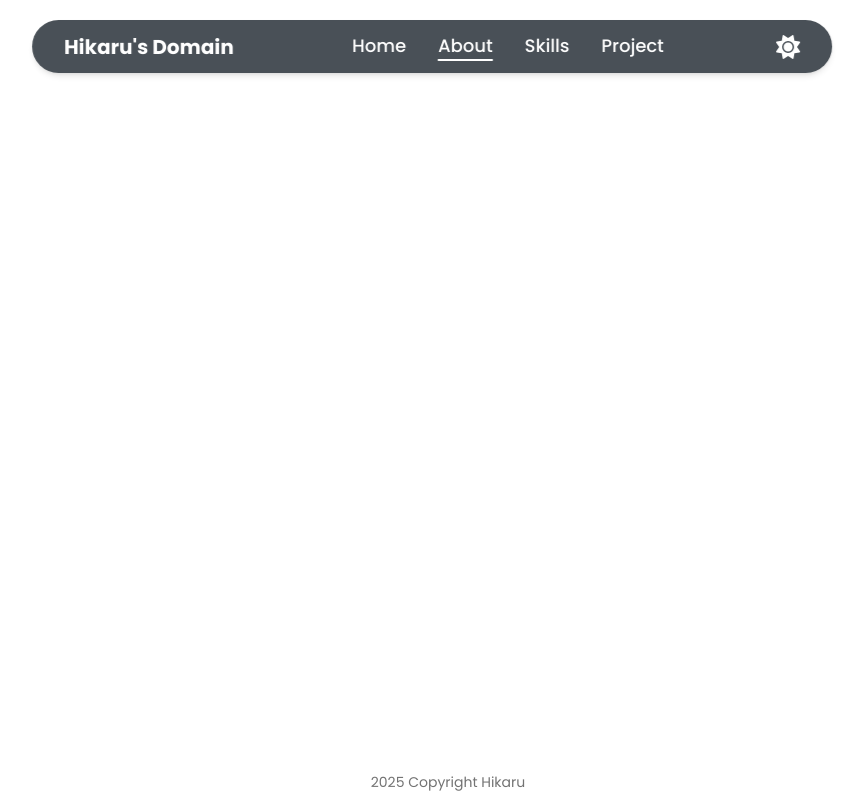
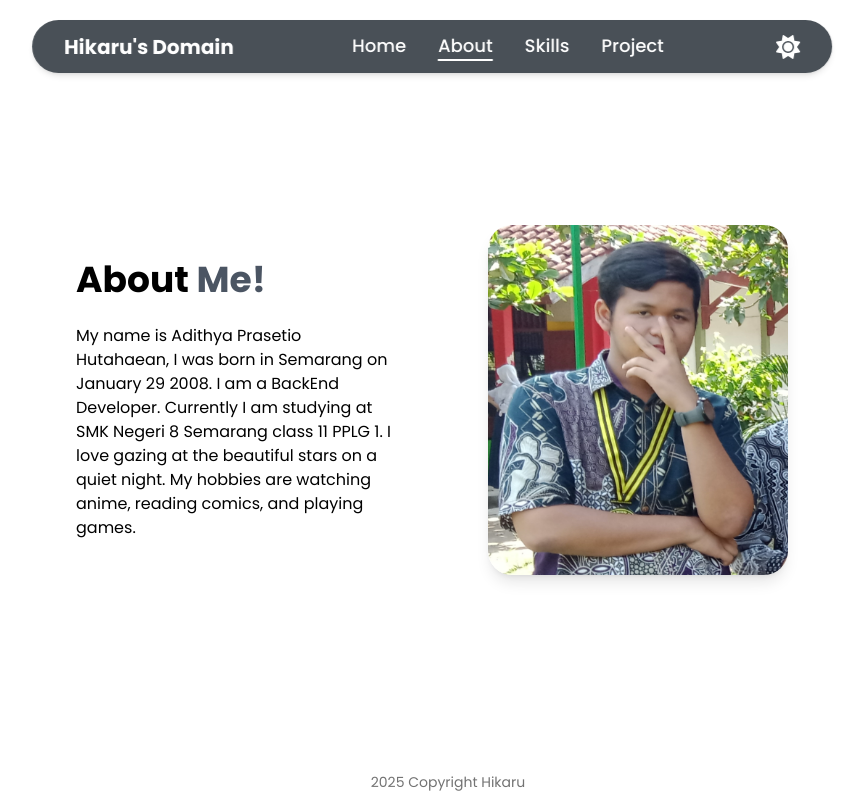
Before and after one commit to HikaruYo/Portofolio-Next, a Next.js app: page /about in a window 1280 px wide. Shown: the whole page, without its empty margins (208-1072 px from the left). Built offline with nearby package versions, Linux system fonts and the light colour scheme.

Commit message:
About Page

```diff
--- a/app/about/page.tsx
+++ b/app/about/page.tsx
@@ -1,3 +1,50 @@
+'use client'
+
+import { motion } from "framer-motion";
+import Me from "@/public/me.jpg"
+import Image from "next/image";
+
 export default function AboutPage() {
+  return (
+    <main className="min-h-screen flex bg-white text-black dark:bg-[#212529] dark:text-white transition duration-500">
 
+      {/* Main Content */}
+      <div className="flex flex-col md:flex-row items-center justify-between p-7 gap-24">
+
+        {/* Left Content */}
+        <motion.div
+          initial={{opacity: 0, y: 50}}
+          animate={{opacity: 1, y: 0}}
+          transition={{duration: 1}}
+          className="flex flex-col flex-1 text-center md:text-left gap-6"
+        >
+          <h2 className="text-4xl font-bold">About <span className="text-gray-600 dark:text-gray-400 transition duration-500">Me!</span></h2>
+          <p>
+            My name is Adithya Prasetio Hutahaean, I was born in Semarang on January 29 2008.
+            I am a BackEnd Developer. Currently I am studying at SMK Negeri 8 Semarang class 11 PPLG 1.
+            I love gazing at the beautiful stars on a quiet night.
+            My hobbies are watching anime, reading comics, and playing games.
+          </p>
+        </motion.div>
+
+        {/* Right Content */}
+        <motion.div
+          initial={{opacity: 0, y: 50}}
+          animate={{opacity: 1, y: 0}}
+          transition={{duration: 1}}
+          className="w-[300px] h-[350px] rounded-3xl overflow-hidden shadow-lg"
+        >
+          <Image
+            src={Me}
+            alt="profile"
+            width={837}
+            height={966}
+            className="w-full h-full object-cover"
+          />
+        </motion.div>
+
+      </div>
+
+    </main>
+  )
 }
--- a/app/layout.tsx
+++ b/app/layout.tsx
@@ -28,11 +28,12 @@ export default function RootLayout({
   return (
     <html lang="en" suppressHydrationWarning>
     <body
-      className={`${geistSans.variable} ${geistMono.variable} antialiased bg-white text-black dark:bg-[#212529] dark:text-white`}
+      className={`${geistSans.variable} ${geistMono.variable} antialiased bg-white text-black dark:bg-[#212529] dark:text-white transition duration-500`}
     >
     <main className="px-64">
+      {/* Navbar */}
       <nav className="fixed top-5 left-1/2 -translate-x-1/2 text-white bg-[#495057] shadow-md px-8 py-3 rounded-full flex gap-28 items-center font-medium backdrop-blur-sm z-50">
-        <h1 className="text-xl font-bold h-7 w-44 items-center justify-center">
+        <h1 className="text-xl font-bold h-7 w-44 items-center justify-center cursor-default">
           Hikaru&apos;s Domain
         </h1>
 
@@ -41,7 +42,8 @@ export default function RootLayout({
         <ModeToggle />
       </nav>
 
-      <div>{children}</div>
+      {/* Main Content */}
+      {children}
 
       <footer className="fixed bottom-2 w-[62.5vw] text-center text-sm text-neutral-500">
         2025 Copyright Hikaru
--- a/app/page.tsx
+++ b/app/page.tsx
@@ -10,16 +10,15 @@ import {ReactTyped} from "react-typed";
 
 export default function Home() {
   return (
-    <div className="min-h-screen flex bg-white text-black dark:bg-[#212529] dark:text-white">
+    <main className="min-h-screen flex bg-white text-black dark:bg-[#212529] dark:text-white transition duration-500">
 
       {/* Main Content */}
-      <main className="flex items-center justify-center p-10">
-        <div className="flex flex-col md:flex-row items-center gap-24">
+      <div className="flex flex-col md:flex-row items-center justify-between p-7 gap-24">
         {/* Profile Image */}
         <motion.div
-            initial={{ opacity: 0, y: 50 }}
-            animate={{ opacity: 1, y: 0 }}
-            transition={{ duration: 1 }}
+          initial={{opacity: 0, y: 50}}
+          animate={{opacity: 1, y: 0}}
+          transition={{duration: 1}}
           className="w-[350px] h-[300px] rounded-3xl overflow-hidden shadow-lg"
         >
           <Image
@@ -33,9 +32,9 @@ export default function Home() {
 
         {/* Text Content */}
         <motion.div
-            initial={{ opacity: 0, y: 50 }}
-            animate={{ opacity: 1, y: 0 }}
-            transition={{ duration: 1 }}
+          initial={{opacity: 0, y: 50}}
+          animate={{opacity: 1, y: 0}}
+          transition={{duration: 1}}
           className="flex flex-col text-center md:text-left gap-2"
         >
           <h2 className="text-3xl font-semibold">Hello, I’m</h2>
@@ -73,8 +72,7 @@ export default function Home() {
           </div>
         </motion.div>
       </div>
+
     </main>
-
-    </div>
   );
 }
```
Also changed, not shown: app/globals.css (+0 -7 lines), public/me.jpg (added). Lines whose indentation alone changed are shown as unchanged.
